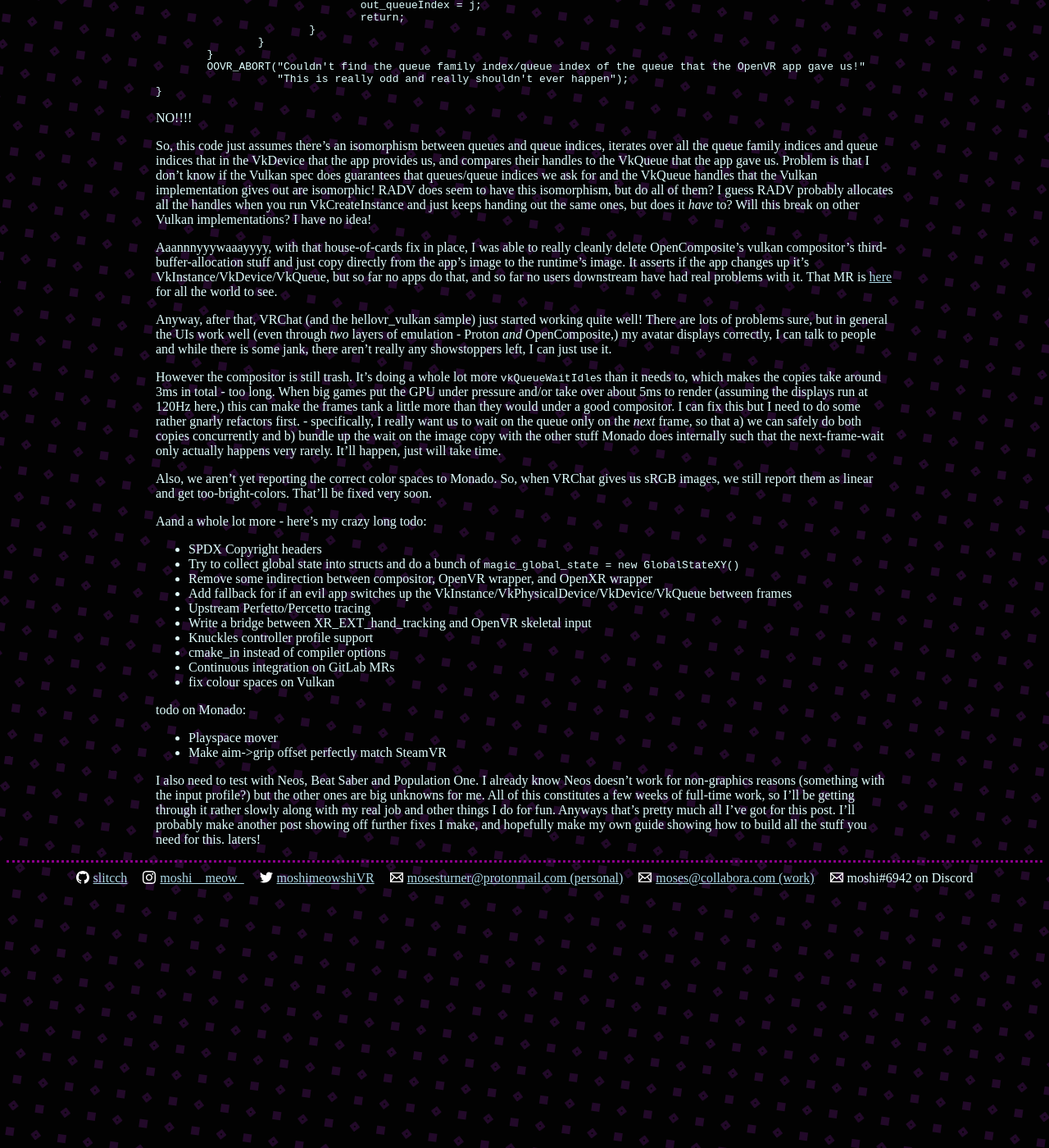
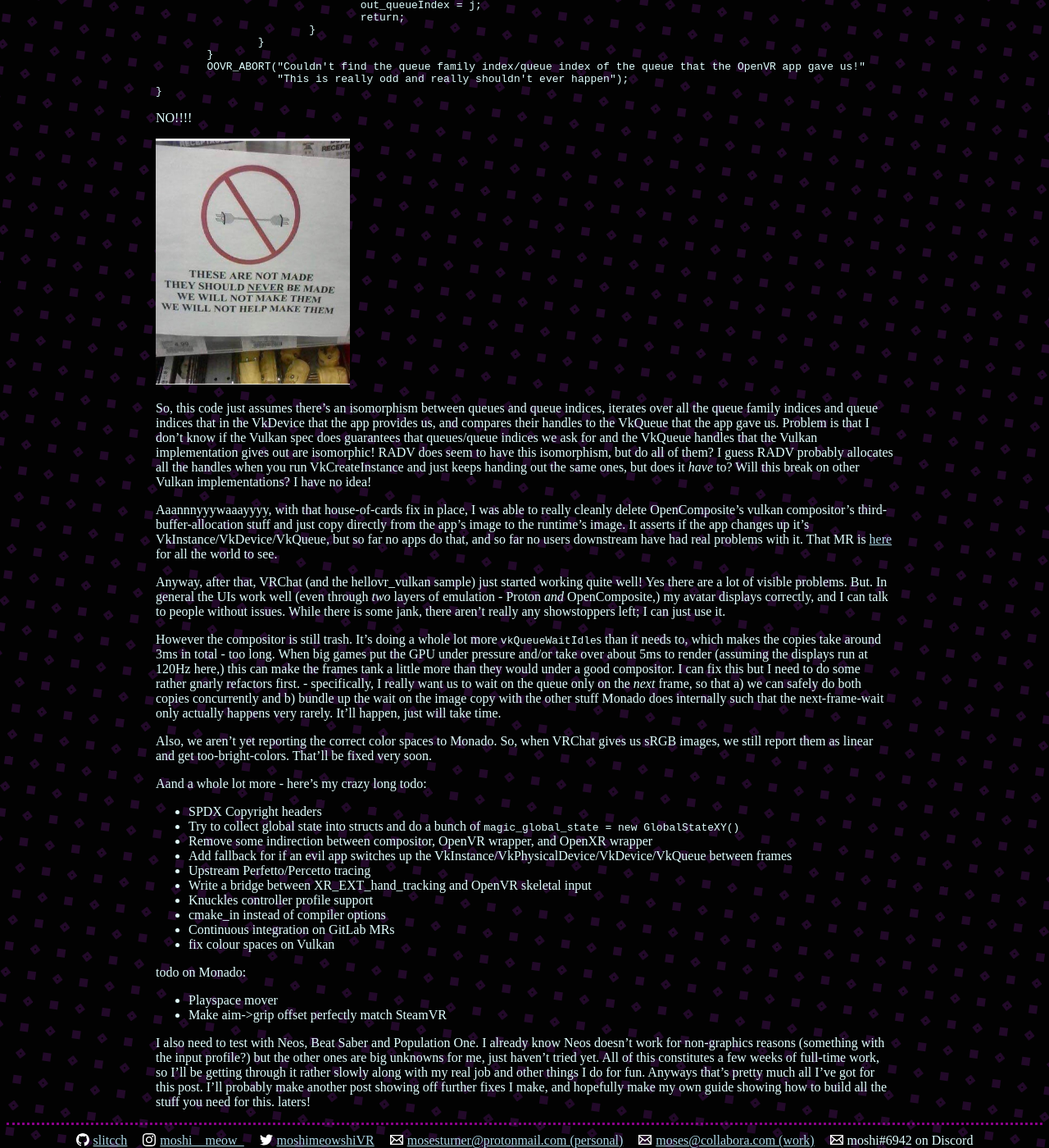
Before and after one commit to moshimeow/moshimeow.github.io, a Jekyll site: the page built from _posts/2022-07-16-got-opencomposite-working.markdown, in a window 1280 px wide and 1400 px high, scrolled down 3093 px. Shown: the whole window at 82% size. Built offline with Jekyll 4.4.1, drawn with Linux system fonts in a browser that asks for light colours.

Commit message:
Update opencomposite post

```diff
--- a/_posts/2022-07-16-got-opencomposite-working.markdown
+++ b/_posts/2022-07-16-got-opencomposite-working.markdown
@@ -201,13 +201,16 @@ static void find_queue_family_and_queue_idx(VkDevice dev, VkPhysicalDevice pdev,
 
 NO!!!!
 
+<html>
+      <img src="/assets/images/notmade.jpg" alt="BAD IDEA" height="300">
+</html>
 
 So, this code just assumes there's an isomorphism between queues and queue indices, iterates over all the queue family indices and queue indices that in the VkDevice that the app provides us, and compares their handles to the VkQueue that the app gave us. Problem is that I don't know if the Vulkan spec does guarantees that queues/queue indices we ask for and the VkQueue handles that the Vulkan implementation gives out are isomorphic! RADV does seem to have this isomorphism, but do all of them? I guess RADV probably allocates all the handles when you run VkCreateInstance and just keeps handing out the same ones, but does it *have* to? Will this break on other Vulkan implementations? I have no idea!
 
 
 Aaannnyyywaaayyyy, with that house-of-cards fix in place, I was able to really cleanly delete OpenComposite's vulkan compositor's third-buffer-allocation stuff and just copy directly from the app's image to the runtime's image. It asserts if the app changes up it's VkInstance/VkDevice/VkQueue, but so far no apps do that, and so far no users downstream have had real problems with it. That MR is [here](https://gitlab.com/znixian/OpenOVR/-/merge_requests/35) for all the world to see.
 
-Anyway, after that, VRChat (and the hellovr_vulkan sample) just started working quite well! There are lots of problems sure, but in general the UIs work well (even through *two* layers of emulation - Proton *and* OpenComposite,) my avatar displays correctly, I can talk to people and while there is some jank, there aren't really any showstoppers left, I can just use it.
+Anyway, after that, VRChat (and the hellovr_vulkan sample) just started working quite well! Yes there are a lot of visible problems. But. In general the UIs work well (even through *two* layers of emulation - Proton *and* OpenComposite,) my avatar displays correctly, and I can talk to people without issues. While there is some jank, there aren't really any showstoppers left; I can just use it.
 
 However the compositor is still trash. It's doing a whole lot more `vkQueueWaitIdle`s than it needs to, which makes the copies take around 3ms in total - too long. When big games put the GPU under pressure and/or take over about 5ms to render (assuming the displays run at 120Hz here,) this can make the frames tank a little more than they would under a good compositor. I can fix this but I need to do some rather gnarly refactors first. - specifically, I really want us to wait on the queue only on the *next* frame, so that a) we can safely do both copies concurrently and b) bundle up the wait on the image copy with the other stuff Monado does internally such that the next-frame-wait only actually happens very rarely. It'll happen, just will take time.
 
@@ -229,4 +232,4 @@ todo on Monado:
 * Playspace mover
 * Make aim->grip offset perfectly match SteamVR
 
-I also need to test with Neos, Beat Saber and Population One. I already know Neos doesn't work for non-graphics reasons (something with the input profile?) but the other ones are big unknowns for me. All of this constitutes a few weeks of full-time work, so I'll be getting through it rather slowly along with my real job and other things I do for fun. Anyways that's pretty much all I've got for this post. I'll probably make another post showing off further fixes I make, and hopefully make my own guide showing how to build all the stuff you need for this. laters!
+I also need to test with Neos, Beat Saber and Population One. I already know Neos doesn't work for non-graphics reasons (something with the input profile?) but the other ones are big unknowns for me, just haven't tried yet. All of this constitutes a few weeks of full-time work, so I'll be getting through it rather slowly along with my real job and other things I do for fun. Anyways that's pretty much all I've got for this post. I'll probably make another post showing off further fixes I make, and hopefully make my own guide showing how to build all the stuff you need for this. laters!
```
